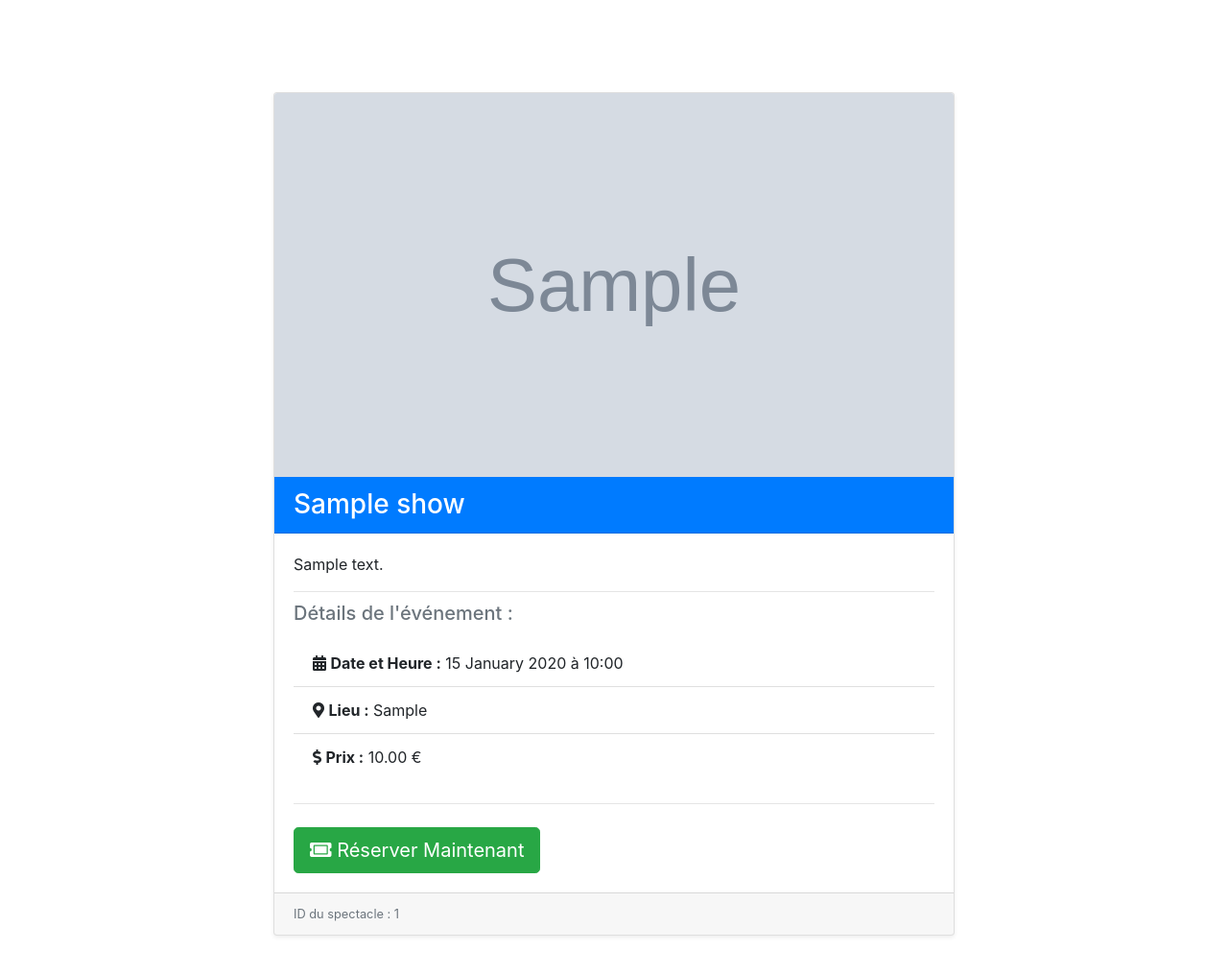
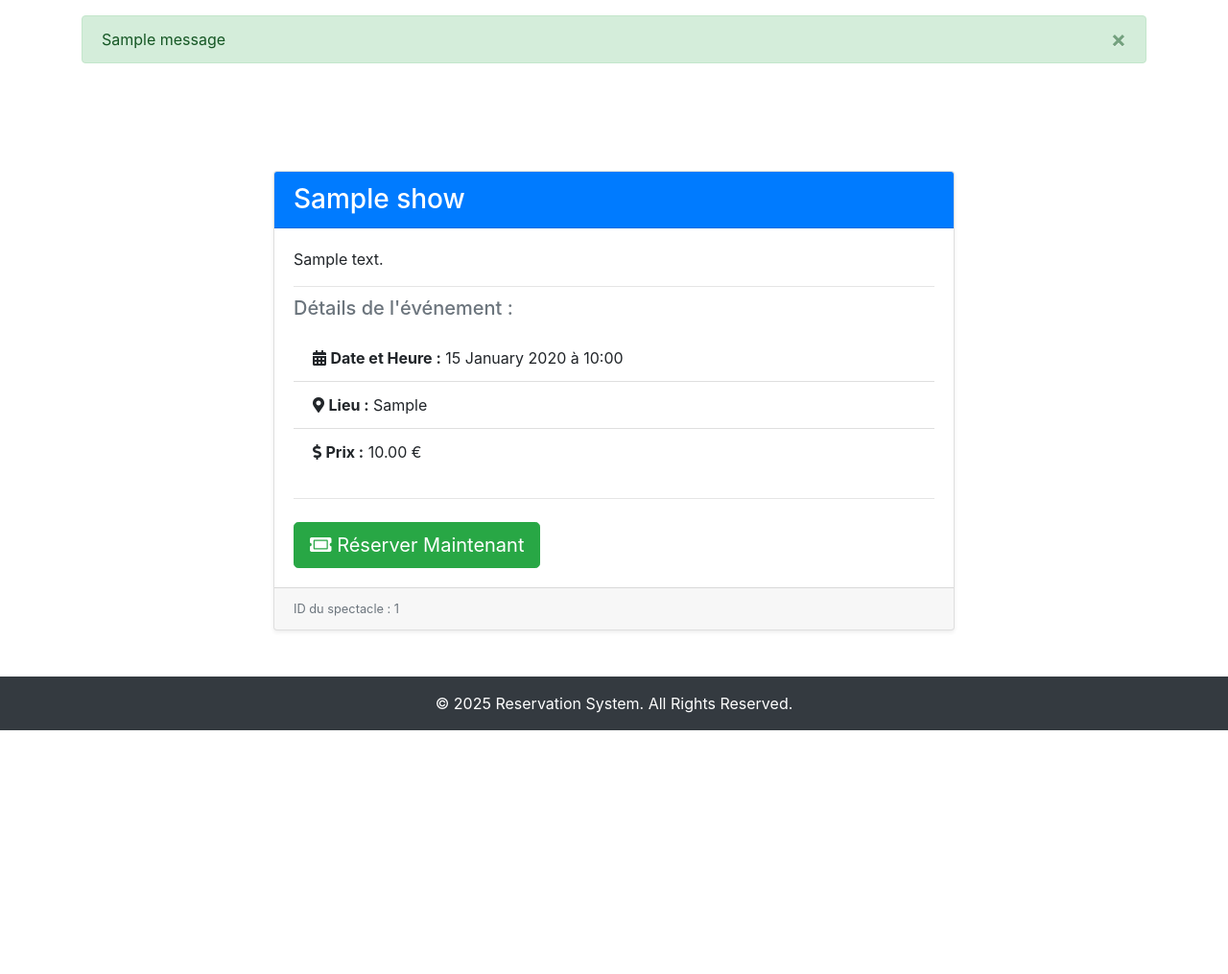
Before and after one commit to mouaadchakir/prj-django, a Django app: page /shows/1/ in a window 1280 px wide. Shown: the part 56-1071 px from the top of the page at 96% size. After the commit the page ends 817 px from the top, so only its background shows below. Run offline with Django 5.2, Linux system fonts and the light colour scheme; tables that the repository leaves empty hold one stand-in row (values such as "Sample post"); grey boxes marked "Sample" are stand-in pictures; one stand-in notice (Sample message) is shown; some libraries are stand-ins or nearby versions.

Commit message:
fiest commit 4

```diff
--- a/reservation_system/shows/templates/shows/base.html
+++ b/reservation_system/shows/templates/shows/base.html
@@ -68,6 +68,20 @@
             {% endblock search_bar %}
         </div>
     </nav>
+
+    {% if messages %}
+    <div class="container mt-3">
+        {% for message in messages %}
+            <div class="alert alert-{{ message.tags }} alert-dismissible fade show" role="alert">
+                {{ message }}
+                <button type="button" class="close" data-dismiss="alert" aria-label="Close">
+                    <span aria-hidden="true">&times;</span>
+                </button>
+            </div>
+        {% endfor %}
+    </div>
+    {% endif %}
+
     <div class="container mt-5">
         {% block content %}{% endblock %}
     </div>
--- a/reservation_system/shows/templates/shows/show_detail.html
+++ b/reservation_system/shows/templates/shows/show_detail.html
@@ -8,14 +8,12 @@
     <div class="row justify-content-center">
         <div class="col-md-10 col-lg-8">
             <div class="card shadow-sm">
-                {% if show.image %}
-                    <img src="{{ show.image.url }}" class="card-img-top" alt="{{ show.title }}" style="max-height: 400px; object-fit: cover;">
-                {% endif %}
+                {# Vous pourriez ajouter une image ici si votre modèle Show avait un champ ImageField #}
+                {# <img src="{{ show.image.url }}" class="card-img-top" alt="{{ show.title }}"> #}
 
                 <div class="card-header bg-primary text-white">
                     <h3 class="mb-0">{{ show.title }}</h3>
                 </div>
-
                 <div class="card-body">
                     <p class="card-text fs-5">{{ show.description }}</p>
 
@@ -35,7 +33,6 @@
                             <i class="fas fa-dollar-sign me-2"></i> <!-- Supposant Font Awesome -->
                             <strong>Prix :</strong> {{ show.price|floatformat:2 }} €
                         </li>
-
                     </ul>
 
                     <hr>
```
